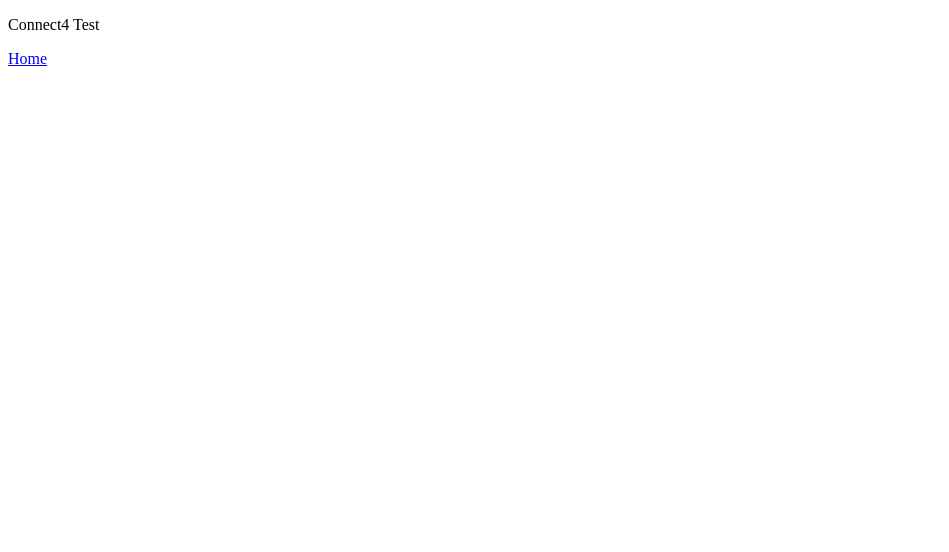
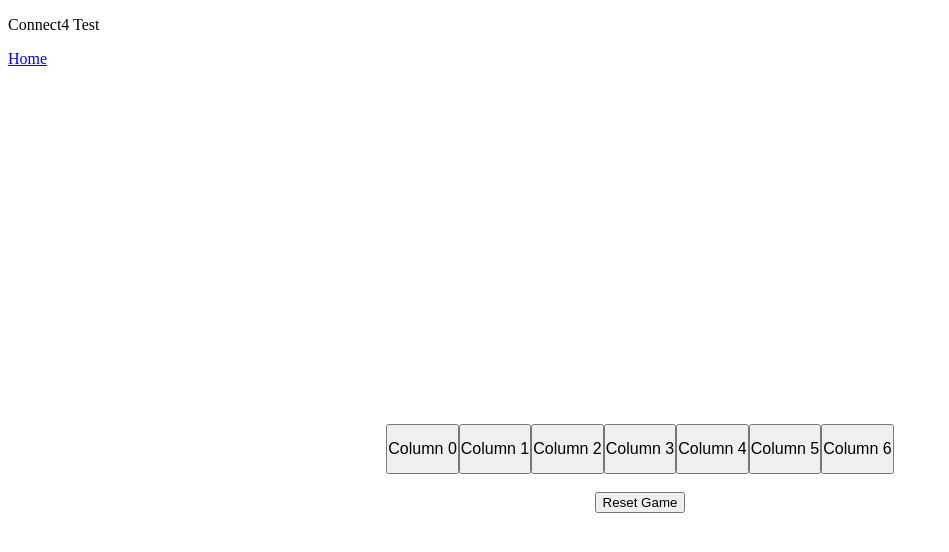
Before and after one commit to Rinzler8x/Connect-4, a React (Vite) app in the folder frontend/: page /connect4 in a window 1280 px wide. Shown: the top 552 px of the page, without its empty margins (0-949 px from the left). Built offline with nearby package versions, Linux system fonts and the light colour scheme.

Commit message:
window's venv added

```diff
--- a/frontend/src/pages/Connect4.jsx
+++ b/frontend/src/pages/Connect4.jsx
@@ -7,7 +7,7 @@ function Connect4() {
         <>
             <p>Connect4 Test</p>
             <Link to="/">Home</Link>
-            {/* <Connect4AlphaBeta /> */}
+            <Connect4AlphaBeta />
         </>
     );
 }
```
